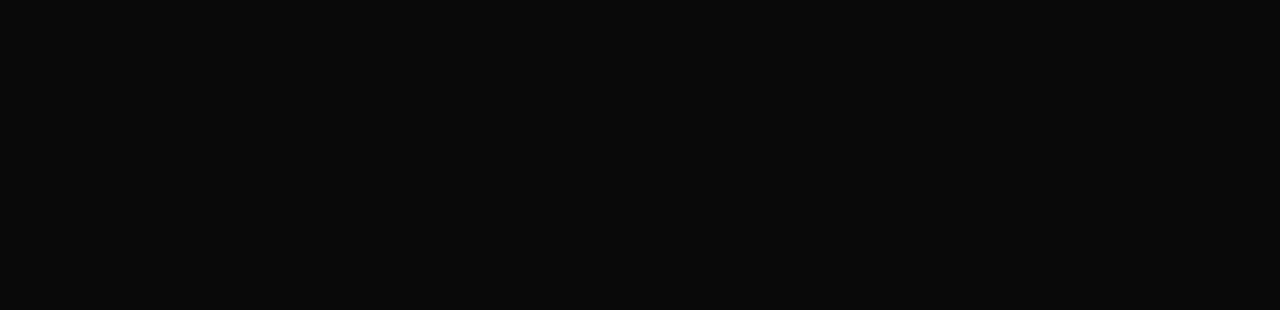
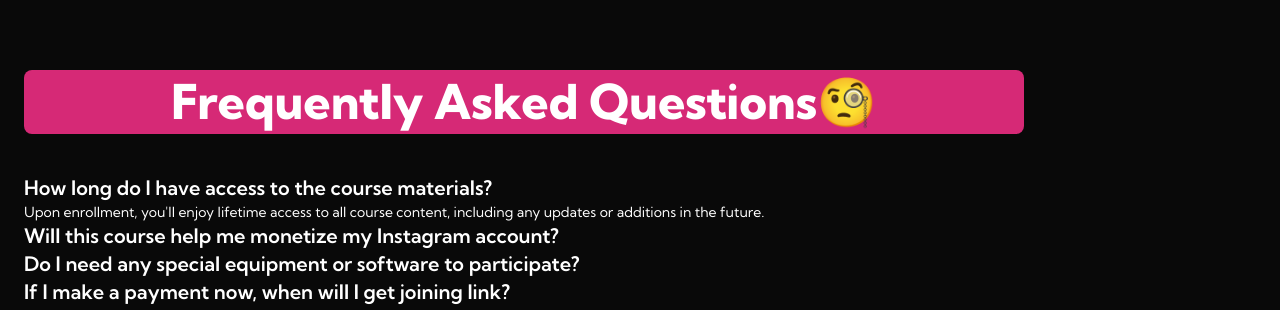
Before and after one commit to prathmesh61/IG-course-landing-page, a Next.js app: page / in a window 1280 px wide. Shown: the part 4567-4877 px from the top of the page. Before the commit the page ends 4525 px from the top, so only its background shows below. Built offline with nearby package versions, Linux system fonts and the light colour scheme.

Commit message:
Faq component added

```diff
--- a/app/page.tsx
+++ b/app/page.tsx
@@ -3,6 +3,7 @@
 import Growth from "@/components/Growth";
 import Heading from "@/components/Heading";
 import Hero from "@/components/Hero";
+import Accordian from "@/components/Accordian";
 
 export default function Home() {
   return (
@@ -38,6 +39,7 @@
       </div>
       <Desire />
       <Growth />
+      <Accordian />
     </main>
   );
 }
--- /dev/null
+++ b/components/Accordian.tsx
@@ -0,0 +1,69 @@
+"use client";
+
+type Props = {};
+
+import React from "react";
+import {
+  Accordion,
+  AccordionHeader,
+  AccordionBody,
+} from "@material-tailwind/react";
+import Heading from "./Heading";
+const Accordian = (props: Props) => {
+  const [open, setOpen] = React.useState(1);
+
+  const handleOpen = (value) => setOpen(open === value ? 0 : value);
+
+  return (
+    <div className="px-6 mt-28">
+      <Heading className="bg-pinkBrand text-white py-2 px-5 rounded-lg text-center">
+        Frequently Asked Questions🧐
+      </Heading>
+      <Accordion open={open === 1} className="mt-10">
+        <AccordionHeader onClick={() => handleOpen(1)}>
+          How long do I have access to the course materials?
+        </AccordionHeader>
+        <AccordionBody>
+          Upon enrollment, you'll enjoy lifetime access to all course content,
+          including any updates or additions in the future.
+        </AccordionBody>
+      </Accordion>
+      <Accordion open={open === 2}>
+        <AccordionHeader onClick={() => handleOpen(2)}>
+          Will this course help me monetize my Instagram account?
+        </AccordionHeader>
+        <AccordionBody>
+          Yes, we help you turn your Instagram presence into a lucrative
+          business.
+        </AccordionBody>
+      </Accordion>
+      <Accordion open={open === 3}>
+        <AccordionHeader onClick={() => handleOpen(3)}>
+          Do I need any special equipment or software to participate?
+        </AccordionHeader>
+        <AccordionBody>
+          No, we provide guidance on both free and paid tools, ensuring that you
+          can apply our strategies regardless of your budget or technical
+          expertise.
+        </AccordionBody>
+      </Accordion>
+      <Accordion open={open === 4}>
+        <AccordionHeader onClick={() => handleOpen(4)}>
+          If I make a payment now, when will I get joining link?
+        </AccordionHeader>
+        <AccordionBody>
+          Once you complete your payment, you have to create accout on teachable
+          and you can will get access for lifetime.
+        </AccordionBody>
+      </Accordion>
+      <Accordion open={open === 5}>
+        <AccordionHeader onClick={() => handleOpen(5)}>
+          Which language is the workshop in?
+        </AccordionHeader>
+        <AccordionBody>Hindi & English Mix Primary Hindi.</AccordionBody>
+      </Accordion>
+    </div>
+  );
+};
+
+export default Accordian;
--- a/package.json
+++ b/package.json
@@ -9,6 +9,7 @@
     "lint": "next lint"
   },
   "dependencies": {
+    "@material-tailwind/react": "^2.1.9",
     "class-variance-authority": "^0.7.0",
     "clsx": "^2.1.0",
     "lucide-react": "^0.372.0",
```
Also changed, not shown: 1 other file (tests, documents, lock files or other folders).
